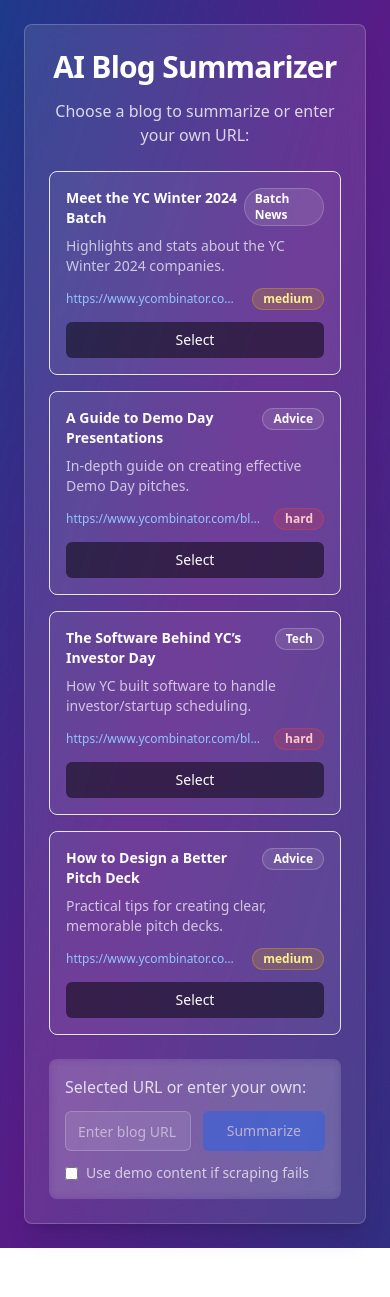
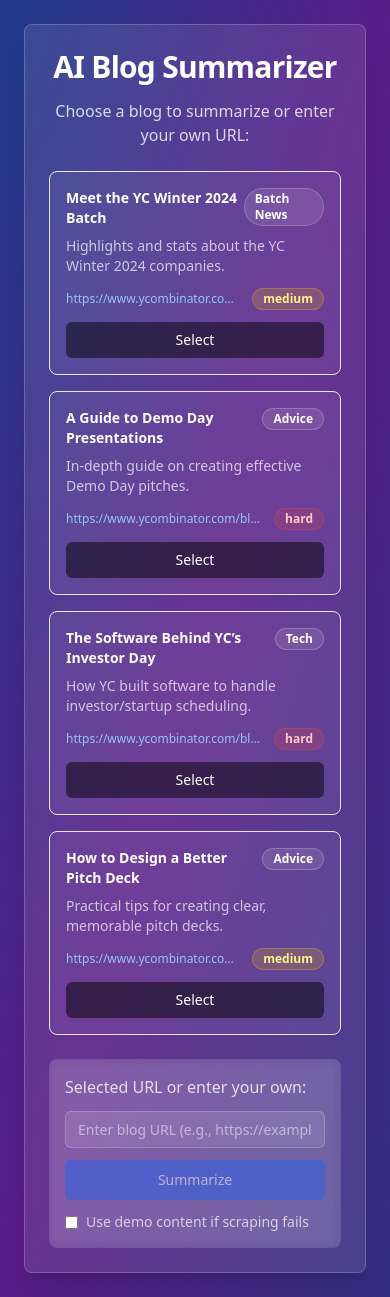
Before and after one commit to Maira-Ijaz04/Nexium_Maira_Assign02, a Next.js app: page / in a window 390 px wide. Before the commit the page ends 1248 px from the top, so only its background shows below. Built offline with nearby package versions, Linux system fonts and the light colour scheme.

Commit message:
Describe what you changed

```diff
--- a/src/app/page.tsx
+++ b/src/app/page.tsx
@@ -193,7 +193,8 @@
             <p className="text-white/80">Choose a blog to summarize or enter your own URL:</p>
           </CardHeader>
 
-          <CardContent className="space-y-6">
+         <CardContent className="space-y-6 overflow-x-hidden">
+
             {/* Blog Selection Cards */}
             <div className="grid grid-cols-1 md:grid-cols-2 lg:grid-cols-4 gap-4">
               {blogOptions.map((blog, index) => (
@@ -240,7 +241,8 @@
             {/* URL Input Section */}
             <div className="bg-white/10 backdrop-blur-sm rounded-lg p-4">
               <p className="text-white/80 mb-3">Selected URL or enter your own:</p>
-              <div className="flex gap-3">
+             <div className="flex flex-col sm:flex-row gap-3">
+
                 <Input
                   placeholder="Enter blog URL (e.g., https://example.com/article)"
                   value={url}
@@ -357,7 +359,8 @@
   </CardHeader>
   <CardContent className="p-4 sm:p-6 pt-0">
     <div className="bg-white/5 rounded-lg p-3 sm:p-4 max-h-48 sm:max-h-60 lg:max-h-72 overflow-y-auto">
-      <p className="text-white/80 text-xs sm:text-sm leading-relaxed break-words">
+     <p className="text-white/80 text-xs sm:text-sm leading-relaxed break-words whitespace-pre-wrap">
+
         {fullText}
       </p>
     </div>
```
